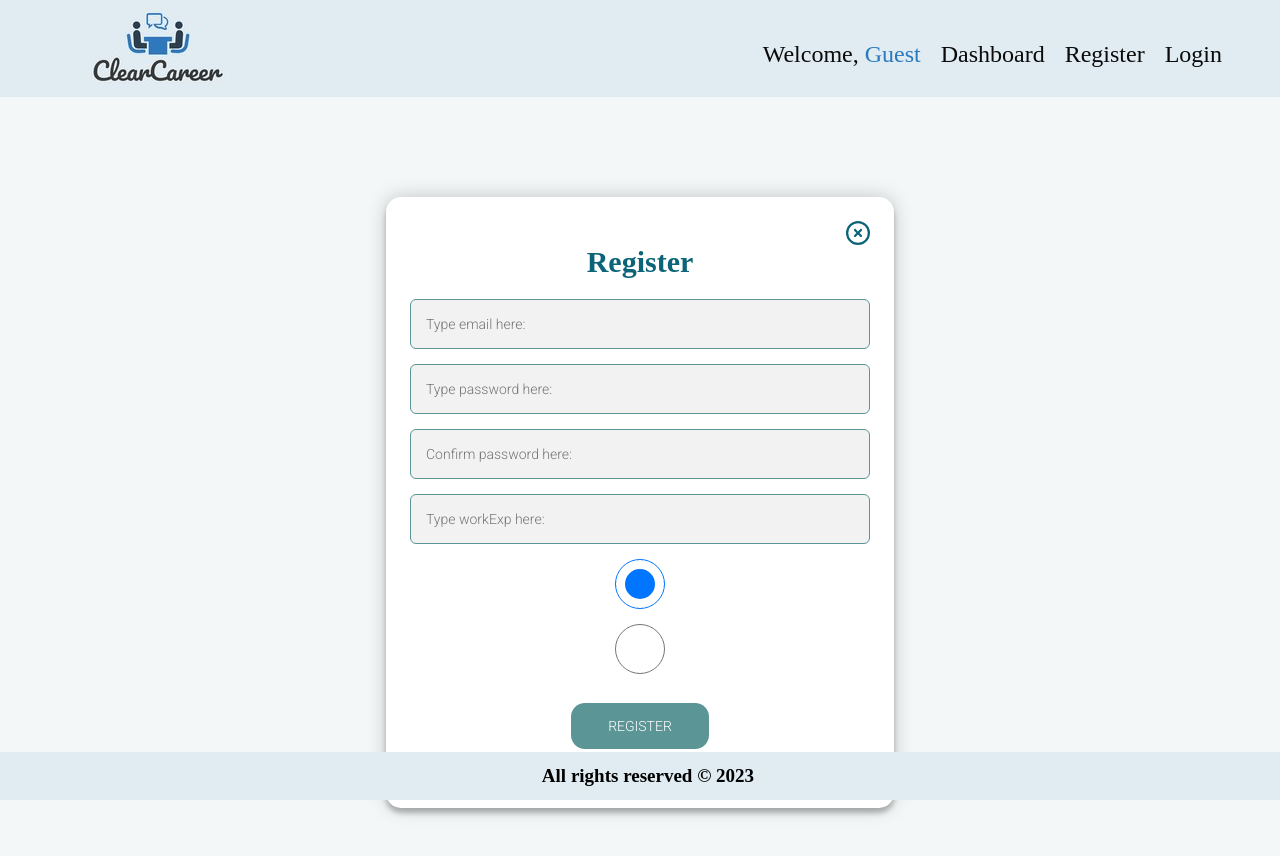
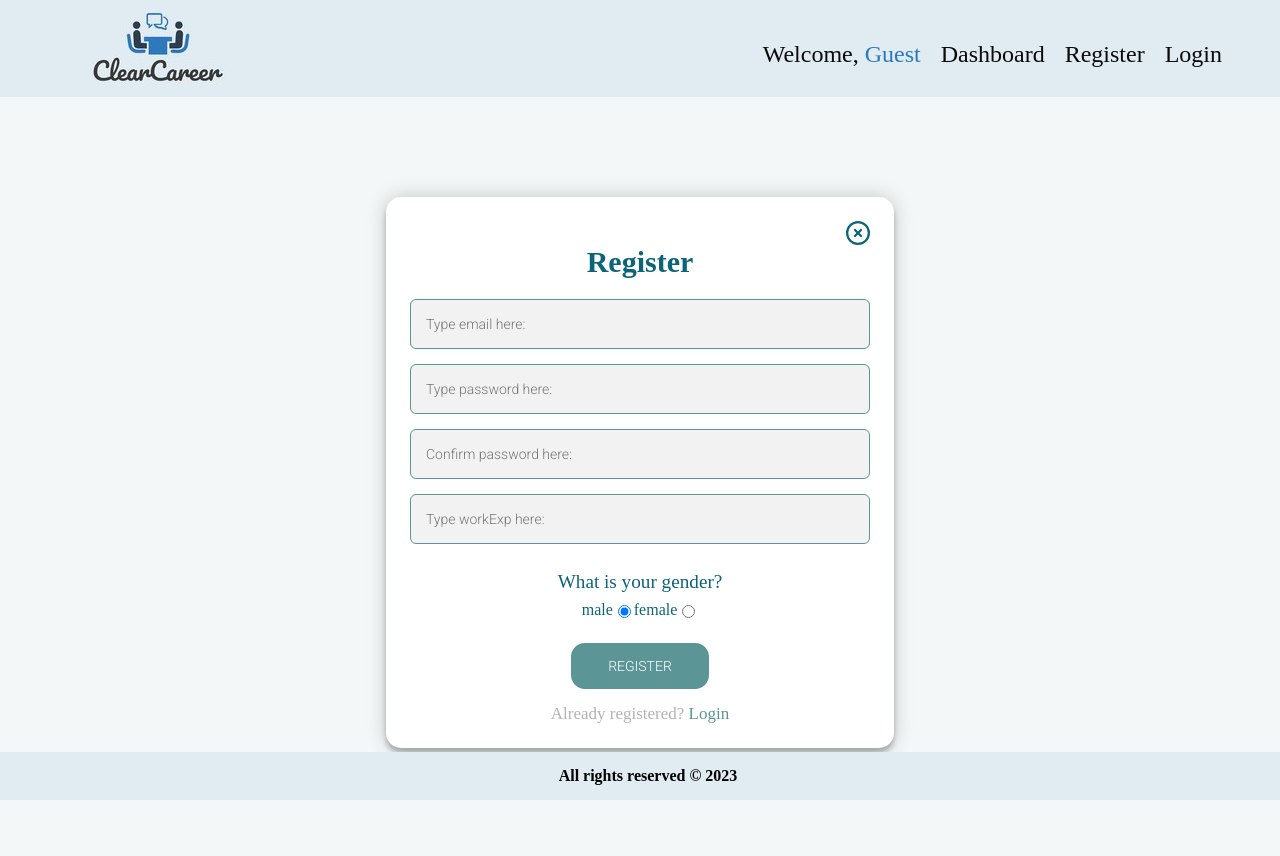
Before and after one commit to Matey-Tsilov/Clear_Career, a React (Create React App) app in the folder client/: page /register in a window 1280 px wide. Shown: the top 856 px of the page. Built offline with nearby package versions, Linux system fonts and the light colour scheme.

Commit message:
fix gender btns design

```diff
--- a/client/src/components/Details/Details.module.css
+++ b/client/src/components/Details/Details.module.css
@@ -51,7 +51,7 @@
     text-align: center;
   }
 
-  p {
+  #details-wrapper p {
     text-align: center;
     font-size: 19px;
   }
--- a/client/src/components/Login/Login.module.css
+++ b/client/src/components/Login/Login.module.css
@@ -123,3 +123,6 @@ border: 1px solid red;
   cursor: pointer;
   color: #e74c3c
 }
+.message{
+  text-align: center;
+}
--- a/client/src/components/Register/Register.jsx
+++ b/client/src/components/Register/Register.jsx
@@ -1,4 +1,4 @@
-import { useContext, useRef, useState } from "react";
+import { useContext, useState } from "react";
 import { Link, useNavigate } from "react-router-dom";
 
 import { FontAwesomeIcon } from "@fortawesome/react-fontawesome";
@@ -10,31 +10,36 @@ import { UserContext } from "../../contexts/userContext";
 import { NotifyContext } from "../../contexts/notificationContext";
 
 export const Register = () => {
-  const {setNotify} = useContext(NotifyContext)
-  const {setUser} = useContext(UserContext)
+  const { setNotify } = useContext(NotifyContext);
+  const { setUser } = useContext(UserContext);
 
-  const ref = useRef()
+  const navigate = useNavigate();
 
   const [inputs, setInputs] = useState({
-    email: {value: '', hasError: false, errorMsg: ''},
-    password: {value: '', hasError: false, errorMsg: ''},
-    re_password: {value: '', hasError: false, errorMsg: ''},
-    workExp: {value: '', hasError: false, errorMsg: ''}
+    email: { value: "", hasError: false, errorMsg: "" },
+    password: { value: "", hasError: false, errorMsg: "" },
+    re_password: { value: "", hasError: false, errorMsg: "" },
+    workExp: { value: "", hasError: false, errorMsg: "" },
+    sex: { value: "male" },
   });
-
-  const navigate = useNavigate()
 
   const onInputChange = (e) => {
     const change = {
       [e.target.name]: {
         value: e.target.value,
+      },
+    };
+
+    if (e.target.name != "sex") {
+      Object.assign(change, {
         hasError: inputs[e.target.name].hasError,
         errorMsg: inputs[e.target.name].errorMsg,
+      });
     }
-    };
 
     setInputs((before) => ({ ...before, ...change }));
   };
+
   const onInputBlur = (e) => {
     const inputCur = e.target;
 
@@ -50,13 +55,19 @@ export const Register = () => {
       },
     };
 
-    if (inputCur.name === "email" && inputCur.value.length < 10 ) {
+    if (inputCur.name === "email" && inputCur.value.length < 10) {
       change[inputCur.name].hasError = true;
-      change[inputCur.name].errorMsg = "Email needs to be at least 10 characters";
+      change[inputCur.name].errorMsg =
+        "Email needs to be at least 10 characters";
     } else if (inputCur.name === "password" && inputCur.value.length <= 3) {
       change[inputCur.name].hasError = true;
-      change[inputCur.name].errorMsg = "This password is too easy. You need a better one";
-    } else if(inputCur.name === "re_password" && inputCur.value !== inputs.password.value || inputCur.value === ''){
+      change[inputCur.name].errorMsg =
+        "This password is too easy. You need a better one";
+    } else if (
+      (inputCur.name === "re_password" &&
+        inputCur.value !== inputs.password.value) ||
+      inputCur.value === ""
+    ) {
       change[inputCur.name].hasError = true;
       change[inputCur.name].errorMsg = "Passwords mismatch";
     }
@@ -66,28 +77,36 @@ export const Register = () => {
     e.preventDefault();
 
     if (inputs.password.value !== inputs.re_password.value) {
-      return setNotify({opened: true, msg:"Sorry, looks like your passwords mismatch"});
+      return setNotify({
+        opened: true,
+        msg: "Sorry, looks like your passwords mismatch",
+      });
     }
 
     const send = {
       email: inputs.email.value.trim(),
       password: inputs.password.value.trim(),
       workExp: inputs.workExp.value.trim(),
-      sex: ref.current.value.trim(),
+      sex: inputs.sex.value.trim(),
     };
 
-     register(send).then(res => {
-         setUser(res)
-         navigate('/dashboard')
+    register(send)
+      .then((res) => {
+        setUser(res);
+        navigate("/dashboard");
       })
-     .catch(err => setNotify({opened: true, msg: err.message}))
-
+      .catch((err) => setNotify({ opened: true, msg: err.message }));
   };
 
   return (
     <section id="register">
       <div className={style.form}>
-      <FontAwesomeIcon onClick={() => navigate('/')} size="xl" className={style.icon} icon={faCircleXmark} />
+        <FontAwesomeIcon
+          onClick={() => navigate("/")}
+          size="xl"
+          className={style.icon}
+          icon={faCircleXmark}
+        />
         <h2>Register</h2>
         <form className={style["login-form"]} onSubmit={onRegisterSubmit}>
           <div>
@@ -167,34 +186,33 @@ export const Register = () => {
           </div>
 
           <div>
-            {/* {inputs.sex.hasError && (
-              <label className={style.errorLabel} htmlFor="sex">
-                {inputs.sex.errorMsg}
-              </label>
-            )} */}
+            <p className={style.labelHeading}>What is your gender?</p>
+
+            <div className={style.radioInputsBox}>
+              <label htmlFor="sex-m">male</label>
               <input
                 className={inputs.sex?.hasError && style.errorInput}
                 type="radio"
                 name="sex"
-              id="sex"
-              onChange={onInputChange}
-              onBlur={onInputBlur}
+                id="sex-m"
+                onBlur={onInputChange}
                 value="male"
                 checked
               />
+              <label htmlFor="sex-m">female</label>
               <input
                 className={inputs.sex?.hasError && style.errorInput}
                 type="radio"
                 name="sex"
-              id="sex"
-              onChange={onInputChange}
-              onBlur={onInputBlur}
-              value='female'
+                id="sex-f"
+                onBlur={onInputChange}
+                value="female"
               />
+            </div>
           </div>
           <button type="submit">register</button>
           <p className={style.message}>
-            Already registered? <Link to={'/login'} >Login</Link>
+            Already registered? <Link to={"/login"}>Login</Link>
           </p>
         </form>
       </div>
--- a/client/src/components/Register/Register.module.css
+++ b/client/src/components/Register/Register.module.css
@@ -1,10 +1,4 @@
 @import url(https://fonts.googleapis.com/css?family=Roboto:300);
-
-.login-page {
-  width: 360px;
-  padding: 8% 0 0;
-  margin: auto;
-}
 .form {
   background: #ffffff;
   max-width: 460px;
@@ -20,7 +14,7 @@
   font-size: 30px;
 }
 
-.form input {
+form > div > input {
   font-family: "Roboto", sans-serif;
   outline: 0;
   background: #f2f2f2;
@@ -31,6 +25,7 @@
   box-sizing: border-box;
   font-size: 14px;
 }
+
 .form textarea {
   border: 1px solid rgb(206, 206, 206);
   width: 99%;
@@ -64,9 +59,6 @@
   background: #5c9596;
 }
 
-.form .register-form {
-  display: none;
-}
 .container {
   position: relative;
   z-index: 1;
@@ -93,7 +85,7 @@
 /* Custom classes */
 .errorLabel {
  text-align: left;
- padding: 0 0 0 15px;
+ padding: 1em 0 0 15px;
  vertical-align: middle;
  color: red;
 }
@@ -103,7 +95,6 @@ form input {
   border-radius: 6px;
 }
 .errorInput {
-margin: 0 0 0 0;
 border-radius: 10px;
 border: 1px solid red;
 }
@@ -115,3 +106,19 @@ border: 1px solid red;
   cursor: pointer;
   color: #e74c3c
 }
+.radioInputsBox {
+  display: flex;
+  justify-content: center;
+  margin: 0.5em 0 1.5em 0;
+}
+
+.labelHeading{
+  font-size: 1.2em;
+  margin: 0 auto;
+  text-align: center;
+  margin-top: 0.6em;
+}
+
+.message{
+  text-align: center;
+}
```
Lines whose indentation alone changed are shown as unchanged.
